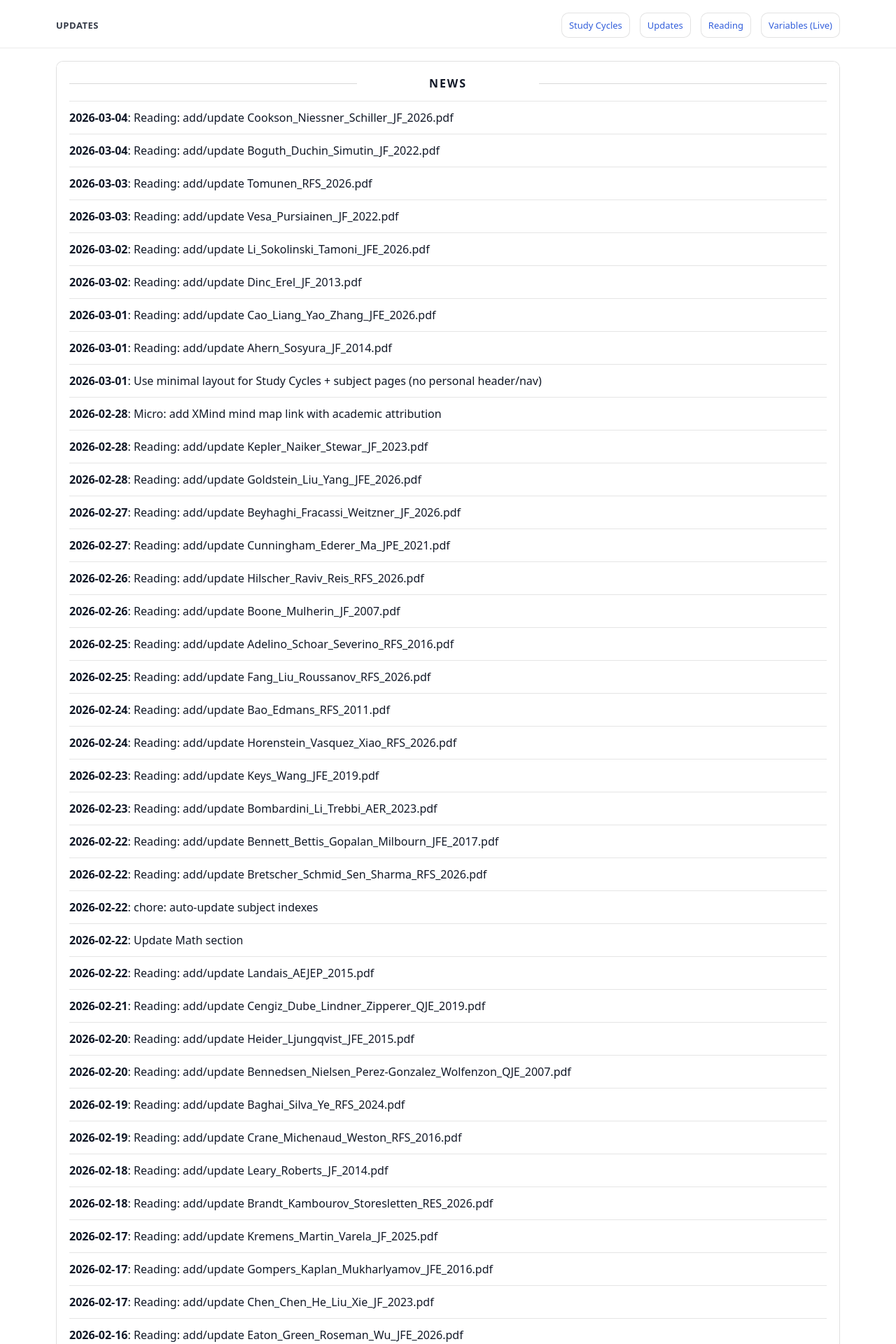
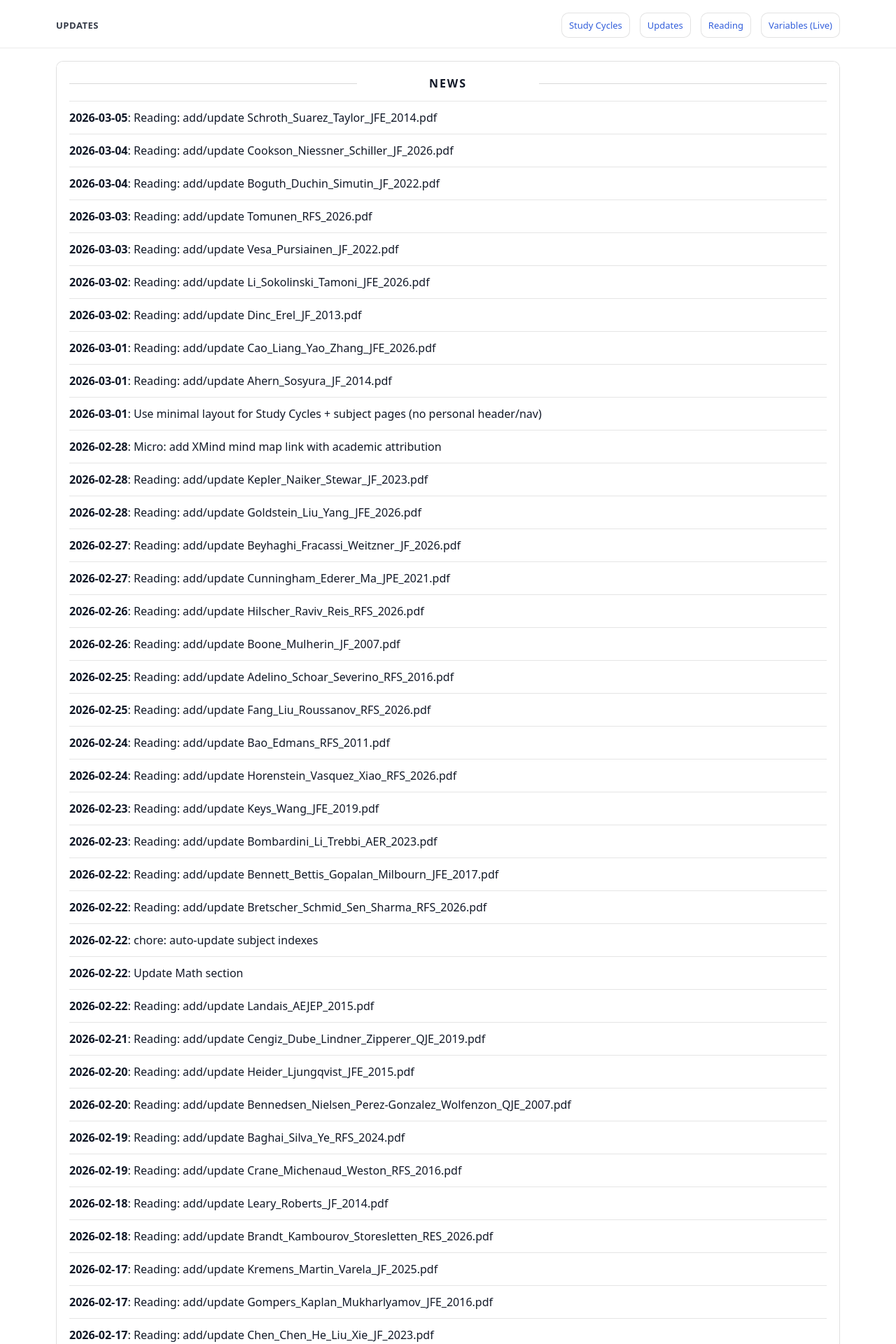
Before and after one commit to yaxinzn/study-archive, a Jekyll site: the page built from updates/index.md, in a window 1280 px wide. Shown: the top 1920 px of the page at 70% size. Built offline with Jekyll 4.4.1, drawn with Linux system fonts in a browser that asks for light colours; some of the changed text lies outside the part shown.

Commit message:
chore: update NEWS feed

```diff
--- a/_data/news.yml
+++ b/_data/news.yml
@@ -1,4 +1,7 @@
 # Auto-generated update history (sorted newest -> oldest). Do not edit manually.
+- ts: "1772707120"
+  date: "2026-03-05"
+  title: "Reading: add/update Schroth_Suarez_Taylor_JFE_2014.pdf"
 - ts: "1772627016"
   date: "2026-03-04"
   title: "Reading: add/update Cookson_Niessner_Schiller_JF_2026.pdf"
```
